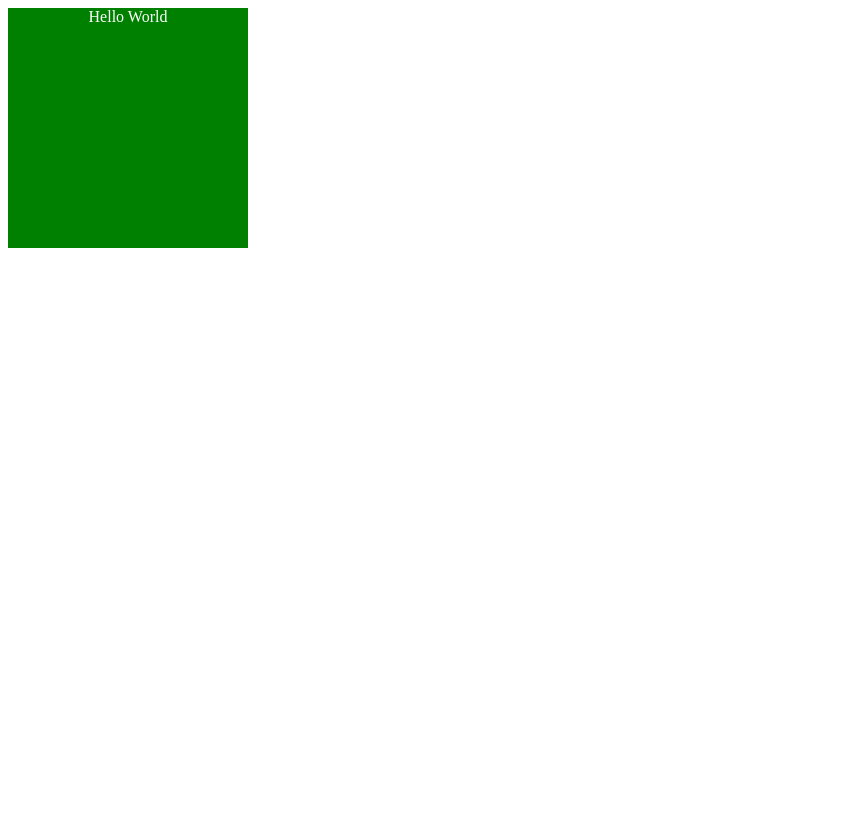
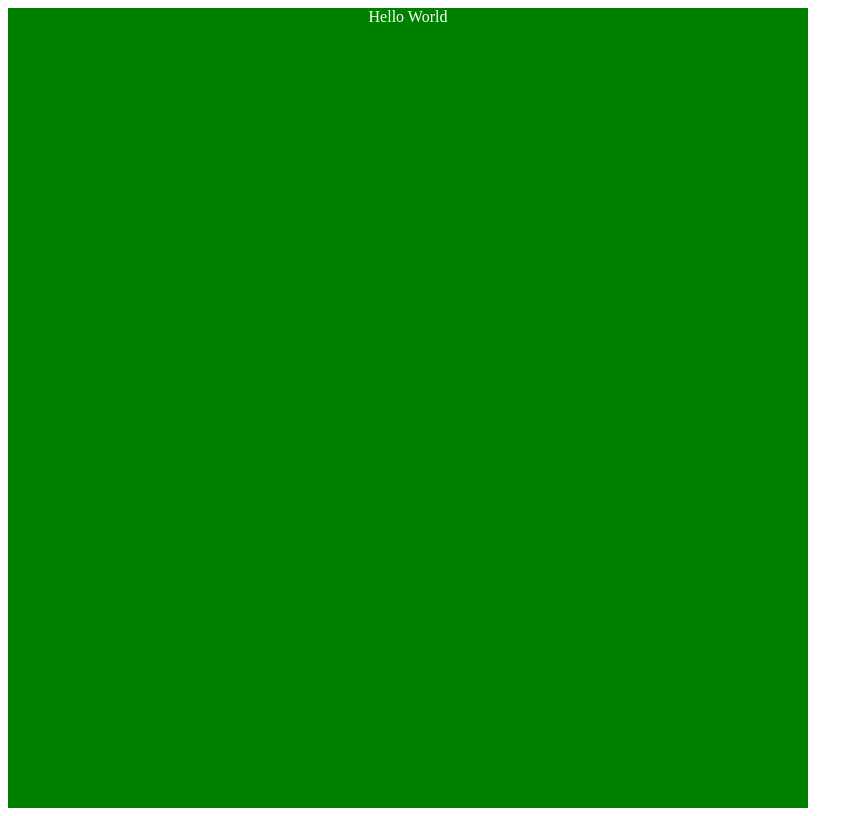
Before and after one commit to carolynzhang18/dont-leaf-me, a React (Create React App) app in the folder client/: page / in a window 1280 px wide. Shown: the whole page, without its empty margins (0-863 px from the left). Built offline with nearby package versions, Linux system fonts and the light colour scheme.

Commit message:
Added extension logo

```diff
--- a/client/src/App.css
+++ b/client/src/App.css
@@ -4,8 +4,8 @@
 }
 
 .container {
-  width: 15rem;
-  height: 15rem;
+  width: 50rem;
+  height: 50rem;
   background-color: green;
 
 }
```
Also changed, not shown: client/images/plant.png (added), client/manifest.json, 3 other files (tests, documents, lock files or other folders).
